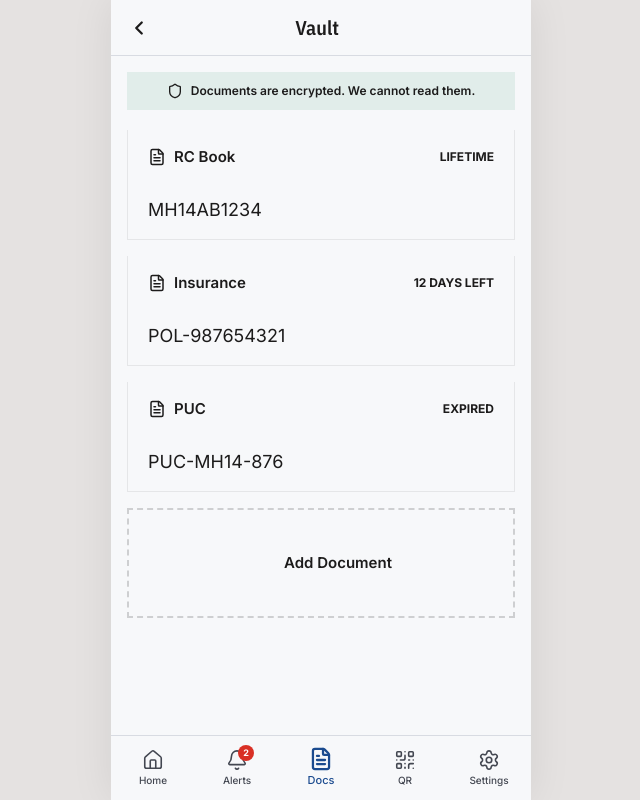
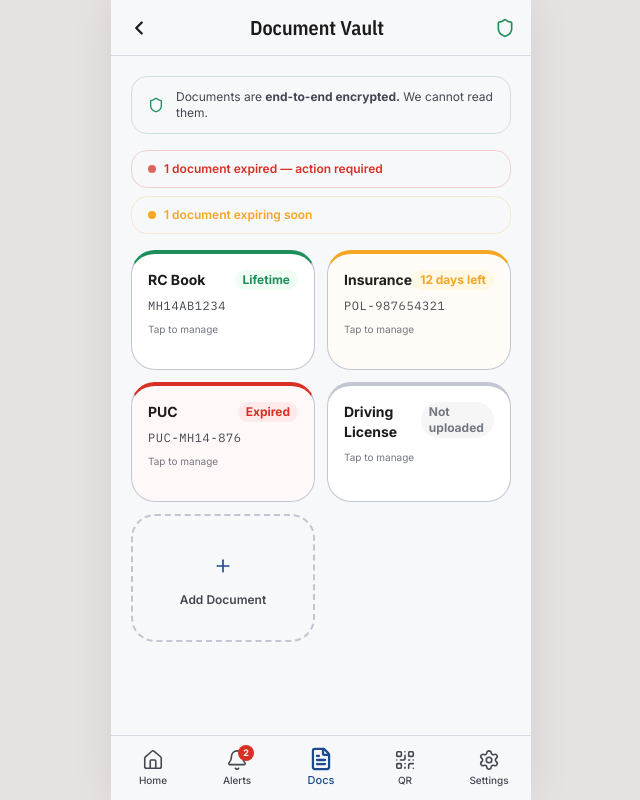
Before and after one commit to ajinkya682/roadlink-demo-app, a React (Vite) app: page /document-vault in a window 1280 px wide. Shown: the whole page, without its empty margins (319-959 px from the left). Built offline with nearby package versions, Linux system fonts and the light colour scheme.

Commit message:
feat: enhance DocumentVault component with improved layout, integrated document status indicators, and refined document management actions

```diff
--- a/src/pages/owner/DocumentVault.jsx
+++ b/src/pages/owner/DocumentVault.jsx
@@ -1,67 +1,75 @@
 import React, { useState } from 'react';
 import { useNavigate } from 'react-router-dom';
 import { motion, AnimatePresence } from 'framer-motion';
-import { FileText, Plus, Shield, UploadCloud } from 'lucide-react';
+import { Shield, Plus, UploadCloud, Trash2 } from 'lucide-react';
 import AppHeader from '../../components/AppHeader';
 import BottomTabBar from '../../components/BottomTabBar';
-import styles from './DocumentVault.module.css';
+import { useDemoData } from '../../context/DemoContext';
+import { documentStatusMeta } from '../../demo-data/documents';
 
-const stagger = { hidden: {}, show: { transition: { staggerChildren: 0.1 } } };
+const stagger = { hidden: {}, show: { transition: { staggerChildren: 0.08 } } };
 const fadeUp = { hidden: { opacity: 0, y: 20 }, show: { opacity: 1, y: 0, transition: { type: 'spring', damping: 20, stiffness: 200 } } };
-
-const initialDocs = [
-  { id: 1, type: 'RC Book', number: 'MH14AB1234', status: 'valid', expiry: 'Lifetime' },
-  { id: 2, type: 'Insurance', number: 'POL-987654321', status: 'expiring', expiry: '12 days left' },
-  { id: 3, type: 'PUC', number: 'PUC-MH14-876', status: 'expired', expiry: 'Expired' },
-];
 
 function DocCard({ doc, onClick }) {
   const [flipped, setFlipped] = useState(false);
-
-  const getStatusColor = (status) => {
-    if (status === 'valid') return 'var(--verified-green)';
-    if (status === 'expiring') return 'var(--secondary-container)';
-    return 'var(--alert-red)';
-  };
+  const meta = documentStatusMeta[doc.status] || documentStatusMeta.missing;
 
   return (
-    <motion.div variants={fadeUp} className={styles.cardWrapper}>
+    <motion.div variants={fadeUp} className="relative" style={{ perspective: 800 }}>
       <motion.div
-        className={styles.cardInner}
+        className="relative rounded-2xl cursor-pointer"
         animate={{ rotateY: flipped ? 180 : 0 }}
         transition={{ type: 'spring', damping: 20, stiffness: 120 }}
-        onClick={() => setFlipped(!flipped)}
-        style={{ transformStyle: 'preserve-3d' }}
+        style={{ transformStyle: 'preserve-3d', minHeight: 120 }}
+        onClick={() => setFlipped(f => !f)}
       >
         {/* Front */}
-        <div className={styles.cardFront} style={{ borderTop: `4px solid ${getStatusColor(doc.status)}` }}>
-          <div className={styles.cardHeader}>
-            <div className={styles.docType}><FileText size={18} /> {doc.type}</div>
-            <div className={styles.statusLabel} style={{ color: getStatusColor(doc.status) }}>
+        <div
+          className="absolute inset-0 bg-white rounded-2xl border border-outline-light overflow-hidden p-4"
+          style={{ backfaceVisibility: 'hidden', borderTop: `4px solid ${meta.border}` }}
+        >
+          <div className="flex justify-between items-start mb-2">
+            <span className="font-body text-sm font-bold text-on-surface">{doc.type}</span>
+            <span
+              className="text-xs font-bold px-2 py-0.5 rounded-full"
+              style={{ color: meta.color, background: meta.bg }}
+            >
               {doc.expiry}
-            </div>
+            </span>
           </div>
-          <div className={styles.docNumber}>{doc.number}</div>
-          {doc.status !== 'valid' && (
+          {doc.number && (
+            <p className="font-mono text-xs text-on-surface-muted tracking-wider">{doc.number}</p>
+          )}
+          <p className="font-body text-[10px] text-outline mt-2">Tap to manage</p>
+
+          {/* Pulse animation for expired/expiring */}
+          {(doc.status === 'expired' || doc.status === 'expiring') && (
             <motion.div
-              className={styles.glow}
-              style={{ background: getStatusColor(doc.status) }}
-              animate={{ opacity: [0, 0.15, 0] }}
-              transition={{ repeat: Infinity, duration: 2 }}
+              className="absolute inset-0 rounded-2xl"
+              style={{ background: meta.color }}
+              animate={{ opacity: [0, 0.06, 0] }}
+              transition={{ repeat: Infinity, duration: 2.5 }}
             />
           )}
         </div>
 
         {/* Back */}
-        <div className={styles.cardBack}>
-          <div className={styles.backActions}>
-            <button className={styles.backBtn} onClick={(e) => { e.stopPropagation(); onClick(); }}>
-              <UploadCloud size={20} /> Update Document
-            </button>
-            <button className={styles.backBtn} style={{ color: 'var(--alert-red)' }}>
-              Remove
-            </button>
-          </div>
+        <div
+          className="absolute inset-0 bg-surface-low rounded-2xl border border-outline-light p-4 flex flex-col gap-3 justify-center"
+          style={{ backfaceVisibility: 'hidden', transform: 'rotateY(180deg)' }}
+        >
+          <button
+            className="flex items-center gap-2 w-full bg-navy text-white rounded-xl py-3 px-3 font-body text-sm font-semibold justify-center"
+            onClick={(e) => { e.stopPropagation(); onClick(); }}
+          >
+            <UploadCloud size={16} /> Update Document
+          </button>
+          <button
+            className="flex items-center gap-2 w-full border border-alert-red/30 text-alert-red rounded-xl py-2.5 px-3 font-body text-sm font-semibold justify-center"
+            onClick={(e) => e.stopPropagation()}
+          >
+            <Trash2 size={14} /> Remove
+          </button>
         </div>
       </motion.div>
     </motion.div>
@@ -70,30 +78,69 @@ function DocCard({ doc, onClick }) {
 
 export default function DocumentVault() {
   const navigate = useNavigate();
+  const { documents } = useDemoData();
+  const vehicleDocs = documents.filter(d => d.vehicleId === 'v1');
+
+  const expiredCount = vehicleDocs.filter(d => d.status === 'expired').length;
+  const expiringCount = vehicleDocs.filter(d => d.status === 'expiring').length;
 
   return (
-    <div className={styles.page}>
-      <AppHeader title="Vault" rightSlot={<Shield size={20} color="var(--verified-green)" />} />
+    <div className="min-h-screen bg-fog pb-24">
+      <AppHeader title="Document Vault" rightSlot={<Shield size={20} className="text-verified-green" />} />
 
-      <div className={styles.content}>
-        <div className={styles.privacyBanner}>
-          <Shield size={16} /> Documents are encrypted. We cannot read them.
+      <div className="px-5 pt-5 space-y-4">
+        {/* Privacy banner */}
+        <div className="flex items-center gap-3 bg-verified-green/8 border border-verified-green/20 rounded-xl px-4 py-3">
+          <Shield size={16} className="text-verified-green flex-shrink-0" />
+          <p className="font-body text-xs text-on-surface-muted">
+            Documents are <strong>end-to-end encrypted.</strong> We cannot read them.
+          </p>
         </div>
 
-        <motion.div variants={stagger} initial="hidden" animate="show" className={styles.grid}>
-          {initialDocs.map(doc => (
+        {/* Alerts */}
+        {(expiredCount > 0 || expiringCount > 0) && (
+          <div className="space-y-2">
+            {expiredCount > 0 && (
+              <div className="bg-alert-red/8 border border-alert-red/20 rounded-xl px-4 py-2.5 flex items-center gap-2">
+                <span className="w-2 h-2 bg-alert-red rounded-full animate-pulse" />
+                <p className="font-body text-xs font-semibold text-alert-red">
+                  {expiredCount} document{expiredCount > 1 ? 's' : ''} expired — action required
+                </p>
+              </div>
+            )}
+            {expiringCount > 0 && (
+              <div className="bg-signal-amber/8 border border-signal-amber/20 rounded-xl px-4 py-2.5 flex items-center gap-2">
+                <span className="w-2 h-2 bg-signal-amber rounded-full" />
+                <p className="font-body text-xs font-semibold text-signal-amber">
+                  {expiringCount} document{expiringCount > 1 ? 's' : ''} expiring soon
+                </p>
+              </div>
+            )}
+          </div>
+        )}
+
+        {/* Document grid */}
+        <motion.div
+          className="grid grid-cols-2 gap-3"
+          variants={stagger}
+          initial="hidden"
+          animate="show"
+        >
+          {vehicleDocs.map(doc => (
             <DocCard key={doc.id} doc={doc} onClick={() => navigate('/document-upload')} />
           ))}
 
+          {/* Add card */}
           <motion.div
             variants={fadeUp}
-            className={styles.addCard}
+            className="border-2 border-dashed border-outline-light rounded-2xl flex flex-col items-center justify-center gap-2 py-8 cursor-pointer hover:border-navy/40 transition-colors"
             onClick={() => navigate('/document-upload')}
-            whileHover={{ borderColor: 'var(--primary-container)' }}
             whileTap={{ scale: 0.97 }}
           >
-            <Plus size={24} color="var(--primary-container)" />
-            <span>Add Document</span>
+            <div className="w-9 h-9 bg-navy/8 rounded-xl flex items-center justify-center">
+              <Plus size={20} className="text-navy" />
+            </div>
+            <span className="font-body text-xs font-semibold text-on-surface-muted text-center">Add Document</span>
           </motion.div>
         </motion.div>
       </div>
```
